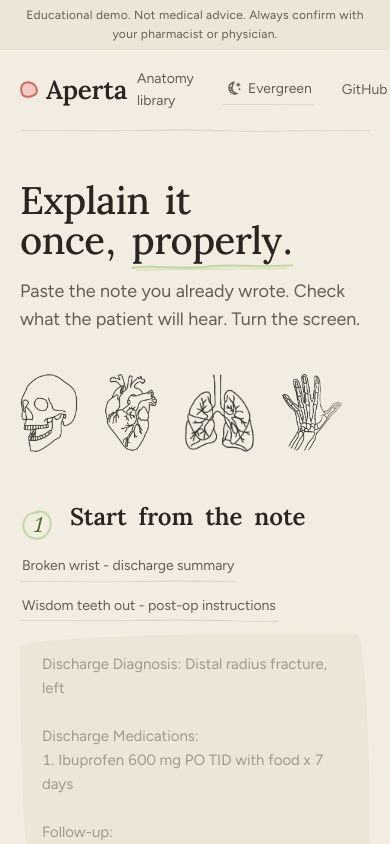
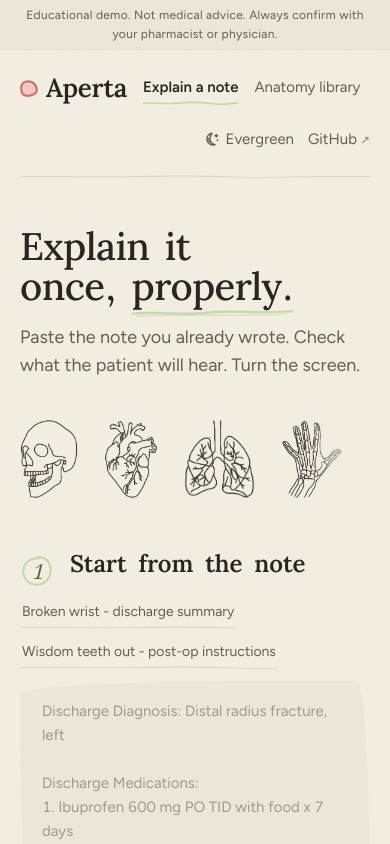
Before and after one commit to ankthba/VTHacks14, a Next.js app: page / in a window 390 px wide. Shown: the top 844 px of the page. Built offline with nearby package versions, Linux system fonts and the light colour scheme.

Commit message:
Nav: a proper set of links with the current page underlined in ink, quiet toggle, GitHub marked as external

```diff
--- a/app/diagrams/page.tsx
+++ b/app/diagrams/page.tsx
@@ -34,10 +34,18 @@ export default function DiagramsPage() {
           <img src={asset("/anatomy/spot.png")} alt="" width={18} height={17} draggable={false} />
           {APP_NAME}
         </a>
-        <a href={IS_STATIC ? "../" : "/"} className="flex items-center gap-2">
-          <InkArrow className="inline-block -scale-x-100" /> Back
-        </a>
-        <ThemeToggle className="ml-auto" />
+        <div className="nav-links">
+          <a href={IS_STATIC ? "../" : "/"} className="nav-link flex items-center gap-2">
+            <InkArrow className="inline-block -scale-x-100" /> Explain a note
+          </a>
+          <a href="#top" className="nav-link on" aria-current="page">Anatomy library</a>
+        </div>
+        <div className="nav-right">
+          <ThemeToggle />
+          <a href="https://github.com/ankthba/VTHacks14" className="nav-link" target="_blank" rel="noopener noreferrer">
+            GitHub<span className="nav-ext" aria-hidden>&#8599;</span>
+          </a>
+        </div>
       </nav>
       <h1 className="display text-5xl mt-12">Anatomy library</h1>
       <p className="text-lg text-[color:var(--muted)] mt-3 max-w-2xl">
--- a/app/globals.css
+++ b/app/globals.css
@@ -280,12 +280,30 @@ select.chip { appearance: none; padding-right: 18px; background-image: url("data
   color: var(--foreground);
   text-decoration: none;
 }
-.nav a:not(.wordmark) {
-  font-size: 14px;
+.nav-links { display: flex; align-items: center; gap: 22px; margin-left: 8px; }
+.nav-right { display: flex; align-items: center; gap: 18px; margin-left: auto; }
+.nav-link {
+  font-size: 15px;
   color: var(--muted);
   text-decoration: none;
+  white-space: nowrap;
+  padding: 4px 0 6px;
+  background-image: var(--wave-accent);
+  background-repeat: no-repeat;
+  background-position: 0 100%;
+  background-size: 0% 4px;
+  transition: color 120ms ease, background-size 240ms cubic-bezier(0.2, 0.8, 0.2, 1);
 }
-.nav a:not(.wordmark):hover { color: var(--foreground); }
+.nav-link:hover { color: var(--foreground); background-size: 100% 4px; }
+.nav-link.on { color: var(--foreground); font-weight: 600; background-size: 100% 4px; }
+.nav-ext { font-size: 12px; margin-left: 3px; opacity: 0.7; }
+.nav .theme-toggle { background-image: none; padding: 4px 0 6px; font-size: 15px; }
+.nav .theme-toggle:hover { color: var(--foreground); }
+@media (max-width: 640px) {
+  .nav { gap: 16px; flex-wrap: wrap; }
+  .nav-links { gap: 16px; margin-left: 0; }
+  .nav-right { gap: 14px; }
+}
 
 /* A numbered step: a serif numeral in the margin, then the heading. */
 .step {
--- a/app/page.tsx
+++ b/app/page.tsx
@@ -340,9 +340,16 @@ export default function Home() {
             <img src={asset("/anatomy/spot.png")} alt="" width={18} height={17} draggable={false} />
             {APP_NAME}
           </a>
-          <a href={IS_STATIC ? "./diagrams/" : "/diagrams"}>Anatomy library</a>
-          <ThemeToggle className="ml-auto" />
-          <a href="https://github.com/ankthba/VTHacks14" target="_blank" rel="noopener noreferrer">GitHub</a>
+          <div className="nav-links">
+            <a href={IS_STATIC ? "./" : "/"} className="nav-link on" aria-current="page">Explain a note</a>
+            <a href={IS_STATIC ? "./diagrams/" : "/diagrams"} className="nav-link">Anatomy library</a>
+          </div>
+          <div className="nav-right">
+            <ThemeToggle />
+            <a href="https://github.com/ankthba/VTHacks14" className="nav-link" target="_blank" rel="noopener noreferrer">
+              GitHub<span className="nav-ext" aria-hidden>&#8599;</span>
+            </a>
+          </div>
         </nav>
 
         <header className="pt-12 pb-10 rise" style={{ animationDelay: "60ms" }}>
```
